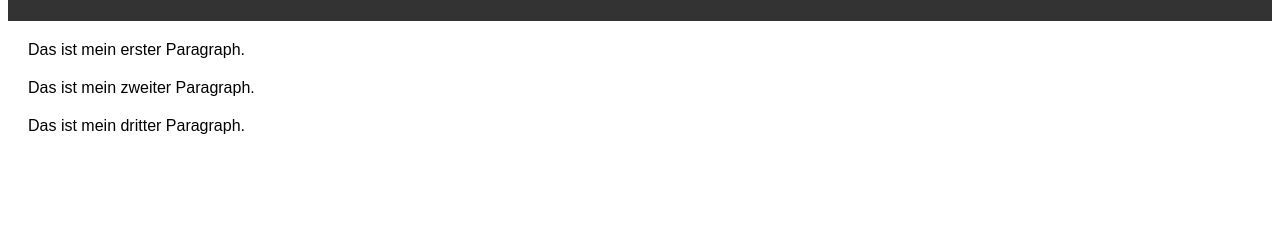
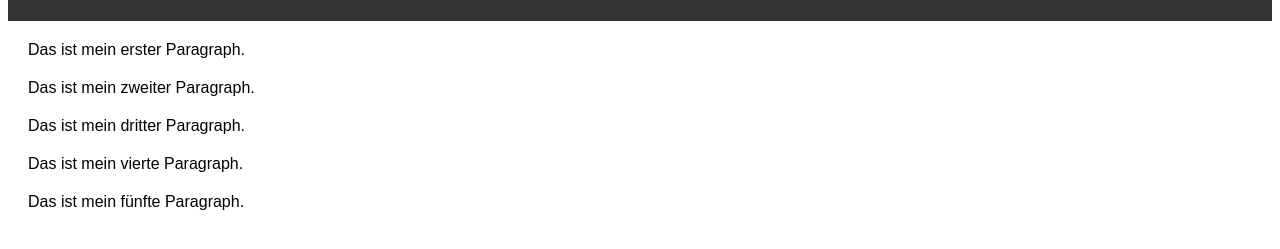
Before and after one commit to suheib96/terraformgithubactions24-11-example, a plain HTML site: page index.html in a window 1280 px wide. Shown: the part 107-356 px from the top of the page. Drawn offline with Linux system fonts and the light colour scheme.

Commit message:
website angepasst

```diff
--- a/index.html
+++ b/index.html
@@ -24,5 +24,7 @@
   <p>Das ist mein erster Paragraph.</p>
   <p>Das ist mein zweiter Paragraph.</p>
   <p>Das ist mein dritter Paragraph.</p>
+  <p>Das ist mein vierte Paragraph.</p>
+  <p>Das ist mein fünfte Paragraph.</p>
 </body>
 </html>
```
